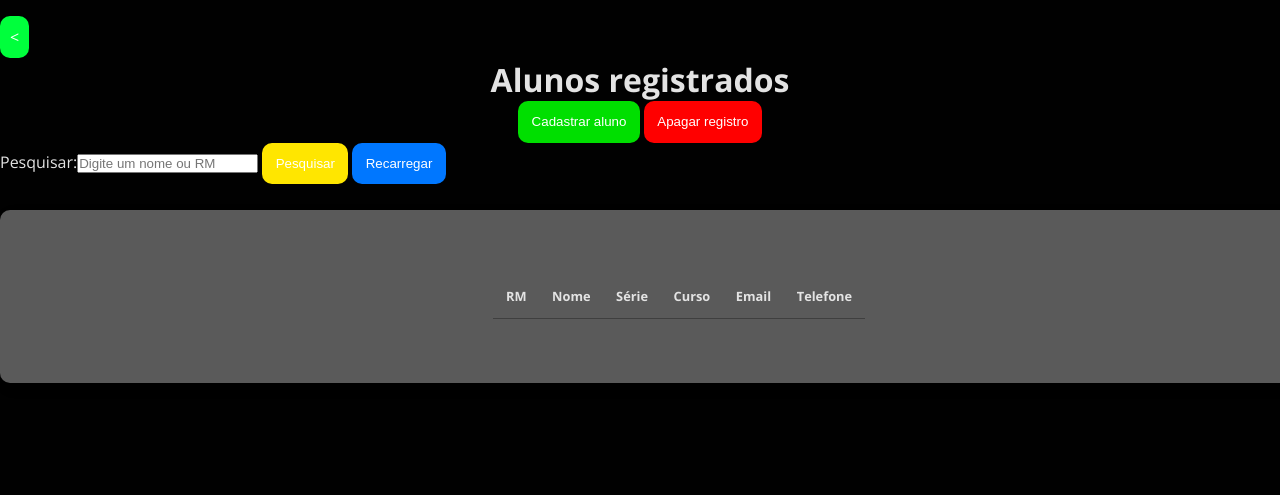
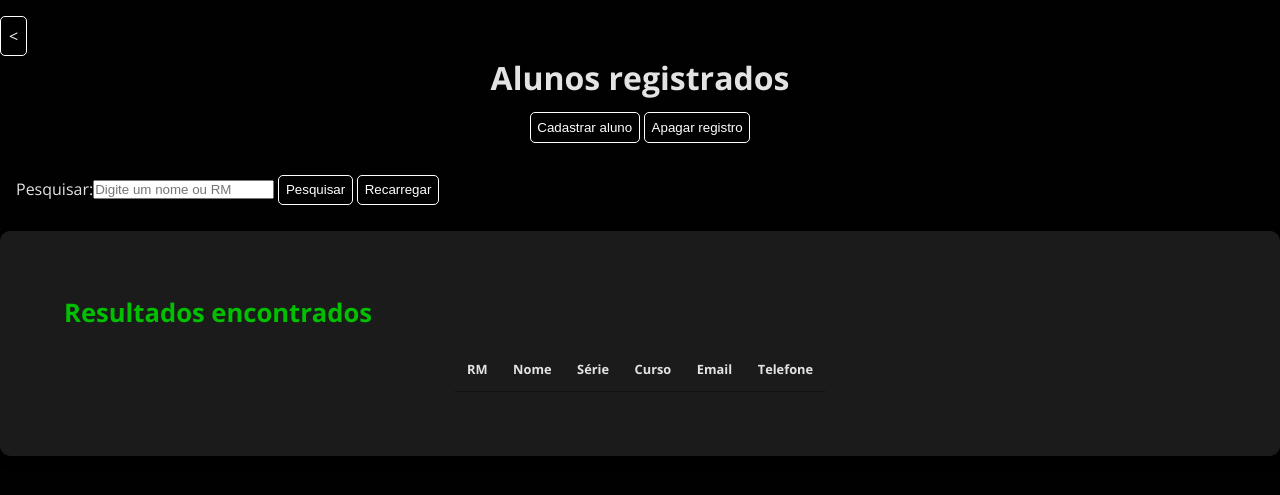
Before and after one commit to GEnacheC/BiblioEtec, a PHP site: page /regAluno.php in a window 1280 px wide; the page is wider, and only the part inside the window is pictured. Shown: the top 495 px of that part. Run offline with PHP 8.4, Linux system fonts and the light colour scheme; the visitor is signed in with stand-in values (Sample User, id 1); data that the repository does not hold is empty.

Commit message:
Consertando diversos erros no código e arrumando o estilo geral

```diff
--- a/BiblioEtec/regAluno.php
+++ b/BiblioEtec/regAluno.php
@@ -6,21 +6,21 @@
     <meta http-equiv="X-UA-Compatible" content="IE=edge">
     <meta name="viewport" content="width=device-width, initial-scale=1.0">
     <title>Cadastrar aluno</title>
-    <link rel="stylesheet" href="style.css">
+    <link rel="stylesheet" href="style.css?<?=filemtime("style.css")?>">
 </head>
 <body>
-    <section class="formAdd">
+    <section class="formLayout">
 
         <div class="card">
             <button onclick="closeForm()" class="reds close">X</button>
-            <form id="formRegAluno" method="post" action="crud.php">
-                <h1 style="color:#000">Registrar aluno</h1>
-                <label style="color:#000">RM:</label><br><input  name="RM" required="required" minlength="5"
+            <form  method="post" action="crud.php">
+                <h1 >Registrar aluno</h1>
+                <label >RM:</label><br><input  name="RM" required="required" minlength="5"
                 oninput="this.value = this.value.replace(/[^0-9.]/g, '').replace(/(\..*?)\..*/g, '$1');"
                 /><br>
-                <label style="color:#000">Nome:</label><input name="name" required="required"><br>
+                <label >Nome:</label><input name="name" required="required"><br>
 
-                <label style="color:#000">Série:</label>  <br>
+                <label >Série:</label>  <br>
 
                 <select name="serie">
                      <option value="1º">1º</option>
@@ -29,19 +29,19 @@
                 </select><br>
 
 
-                <label style="color:#000">Curso:</label><br>
+                <label >Curso:</label><br>
                 <select name="curso">
                      <option value="ADM">ADM</option>
                      <option value="Aut">Aut</option>
                      <option value="DS">DS</option>
                 </select>
                 <br>
-                <label style="color:#000">Email:</label><input name="email" type="email" required="required"><br>
+                <label >Email:</label><input name="email" type="email" required="required"><br>
 
-                <label style="color:#000">Telefone:</label><input name="tel" required="required" onkeypress="mask(this, mphone);" onblur="mask(this, mphone);"
+                <label >Telefone:</label><input name="tel" required="required" onkeypress="mask(this, mphone);" onblur="mask(this, mphone);"
                 oninput="this.value = this.value.replace(/[^0-9.]/g, '').replace(/(\..*?)\..*/g, '$1');"/><br>
 
-                <button onclick="submitForm('c');" class="downButton">Registrar</button><br>
+                <button onclick="submitForm('c');" class="btn">Registrar</button><br>
 
                 <input type="text" name="Act"  value="c" id="Act" style="display:none" ></input><br>
             </form>
@@ -49,17 +49,17 @@
 
     </section>
 
-    <section class="formDelete">
+    <section class="formLayout">
 
         <div class="card">
             <button onclick="closeForm()" class="reds close">X</button>
-            <form id="formRegAluno" method="post" action="crud.php">
+            <form  method="post" action="crud.php">
 
-                <h1 style="color:#000">Apagar registro</h1>
-                <input name="deleteByName" placeholder="Digite um nome" required="required">
-                <button onclick="submitForm('d');" class="reds downButton">Deletar</button>
+                <h1 >Apagar registro</h1>
+                <input name="deleteByName" placeholder="Digite um nome" required="required" />
+                <button onclick="submitForm('d');" class="btn">Deletar</button>
 
-                <input type="text" name="Act" value="d" id="Act" style="display:none" ></input><br>
+                <input type="text" name="Act" value="d" id="Act" style="display:none" /><br>
             </form>
         </div>
 
@@ -68,26 +68,27 @@
 
 
     <header>
-        <a href="index.php" class="btn-link green btn-home"><</a>
+        <a href="index.php" class="btn-link btn btn-home"><</a>
         <h1>Alunos registrados</h1>
-        <button onclick="addAluno()">Cadastrar aluno</button>
-        <button onclick="deleteAluno()" class="reds">Apagar registro</button>
+        <button onclick="addAluno()" class="btn">Cadastrar aluno</button>
+        <button onclick="deleteAluno()" class="btn">Apagar registro</button>
     </header>
-    <form id="formRegAluno" method="post" action="crud.php">
+    <form  method="post" action="crud.php" class="formSearch">
 
 
-                <label>Pesquisar:</label><input name="search" class="inpt" placeholder="Digite um nome ou RM" />
-                <button onclick="submitFormS('s');" class="yellow btn">Pesquisar</button>
-                <button onclick="submitFormS('r');" class="blue btn">Recarregar</button>
+                <label>Pesquisar:</label><input name="search" class="inpt" id="searchInput" placeholder="Digite um nome ou RM" />
+                <button onclick="submitFormS('s');" class="btn">Pesquisar</button>
+                <button onclick="submitFormS('r');" class="btn">Recarregar</button>
                 <input type="text" name="Act" value="s" id="ActS" style="display:none" ></input><br>
-            </form>
+    </form>
 
 </body>
-<script src="scripts.js"></script>
+<script src="script.js?<?=filemtime("script.js")?>"></script>
 
 <script>
 const submitForm = (typeSubmit) =>{
         document.getElementById('Act').value = typeSubmit;
+
 }
 const submitFormS = (typeSubmit) =>{
         document.getElementById('ActS').value = typeSubmit;
@@ -115,6 +116,8 @@ if($_SESSION["Search"] == True){
     // }
     echo("<div class='tableCard'>");
     echo("<table>");
+    echo("<h1 style='color:rgb(0, 192, 0)'>Resultados encontrados</h1>");
+    echo("<br>");
     echo("<tr><th>RM</th><th>Nome</th><th>Série</th><th>Curso</th><th>Email</th><th>Telefone</th></tr>");
     while($campo = $res->fetch_assoc()){
         echo(mysqli_error($con));
--- a/BiblioEtec/style.css
+++ b/BiblioEtec/style.css
@@ -7,20 +7,17 @@
 body{
     font-family: 'Open Sans', sans-serif;
     background-color: #010101;
-    color: rgb(227, 227, 227);
+    /* color: rgb(227, 227, 227); */
 }
 header{
     text-align: center;
+    color: rgb(227, 227, 227);
+    margin-bottom: 2em;
 }
-header button{
-    border: none;
-    background-color: rgb(0, 223, 0);
-    color: #fff;
-    border-radius: 10px;
-    padding: 1em;
-    cursor: pointer;
-    margin: auto;
+header .btn{
+    margin-top: 1em;
 }
+
 .close{
     margin-left: 100%;
     margin-top: 0;
@@ -101,14 +99,15 @@ footer{
 }
 
 .tableCard{
-    background-color: #5a5a5a;
+    background-color: rgb(27, 27, 27);
     margin: auto;
     border-radius: 10px;
-    width: 1230px;
+    width: 90%;
     font-size: 0.8em;
     padding: 5em;
     box-shadow: 5px 5px 10px 1px rgba(0, 0, 0,0.3);
     margin-top: 2em;
+    color: rgb(227, 227, 227);
 }
 
 table{
@@ -166,7 +150,7 @@ td{
 }
 .btn-link{
     border: 2px solid transparent;
-    border-radius: 10px;
+    border-radius: 5px;
     color: #fff;
     padding: 0.5em 0.5em;
     text-align: center;
@@ -181,15 +165,24 @@ td{
     margin-top: 1em;
 }
 .btn{
-    padding: 1em;
-    border: none;
+    padding: 0.5em;
+    border: 0.5px #fff solid;
+    background-color: transparent;
     color: #fff;
-    border-radius: 10px;
-    border: none;
+    border-radius: 5px;
     cursor: pointer;
+    transition: 0.2s;
 }
+.btn:hover{
+    background-color: #fff;
+    color: #000;
+}
+
 .inpt{
     outline: 0;
+}
+.formSearch{
+    margin-left: 1em;
 }
 .formSearch label{
     color: rgb(227, 227, 227);
```
Also changed, not shown: other parts of BiblioEtec/style.css (+12 -26 lines), BiblioEtec/crudEmpre.php (+14 -9 lines), BiblioEtec/empreLivros.php (+38 -27 lines), BiblioEtec/index.php (+6 -6 lines), BiblioEtec/regLivros.php (+19 -17 lines).
